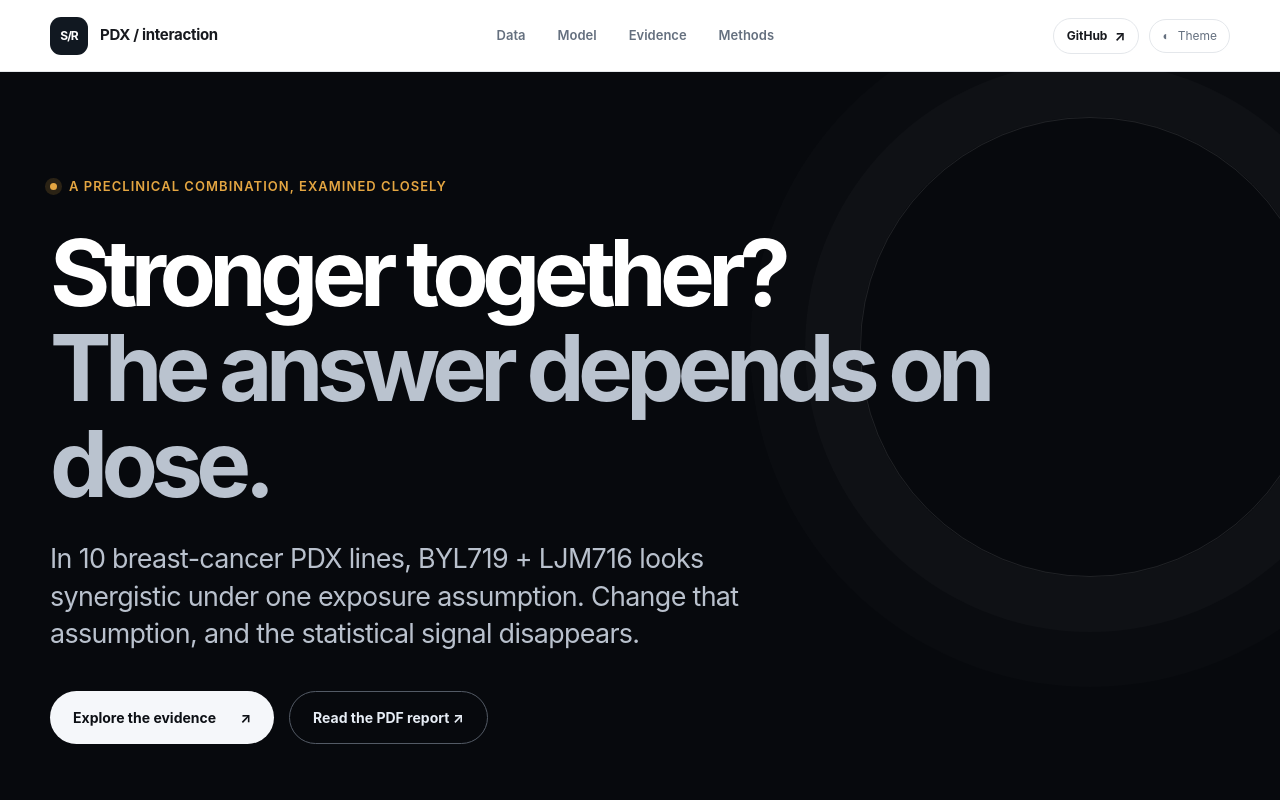
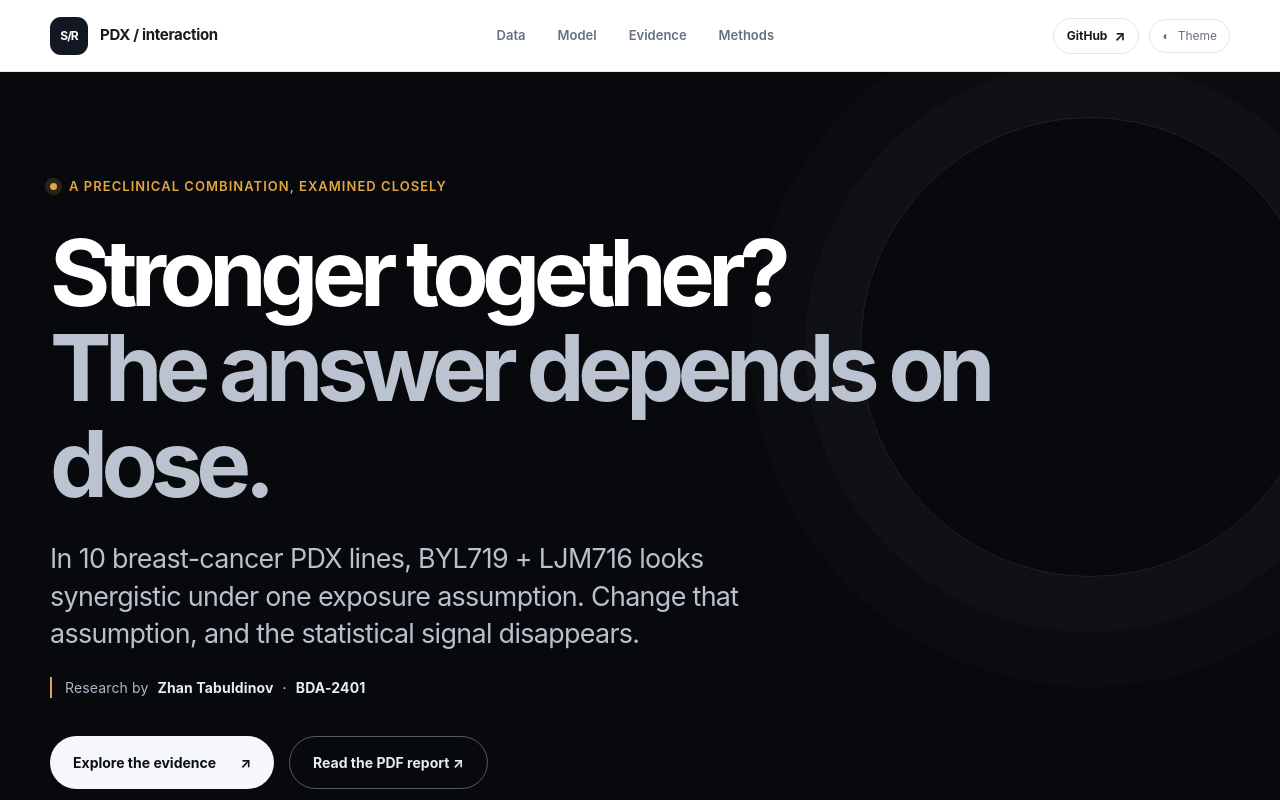
Before and after one commit to zzkhxyz/endterm-bio, a Next.js app in the folder web/: page / in a window 1280 px wide. Shown: the top 800 px of the page. Built offline with nearby package versions, Linux system fonts and the light colour scheme.

Commit message:
Show author and group on homepage

```diff
--- a/web/app/globals.css
+++ b/web/app/globals.css
@@ -29,6 +29,8 @@
 .diagnostic-row .sensitivity-row{grid-template-columns:105px minmax(0,1fr) 42px;gap:12px;min-height:20px;font-size:12px}
 .diagnostic-row .bar-track{height:16px}
 .diagnostic-row .chart-footnote{margin-top:auto}
+.hero-author{display:flex;align-items:center;flex-wrap:wrap;gap:7px 9px;width:max-content;max-width:100%;border-left:2px solid #e4a642;padding-left:13px;margin:24px 0 0;color:#e7edf5;font-size:14px;letter-spacing:.01em}
+.hero-author span:first-child{color:#aeb9c7}.hero-author strong{font-weight:700}
 
 .research-path{position:sticky;top:0;z-index:5;background:var(--bg);border-bottom:1px solid var(--border);box-shadow:0 7px 20px rgba(20,35,55,.04)}
 .research-path-inner{width:min(1180px,calc(100% - 64px));margin:auto;display:flex;overflow-x:auto;scrollbar-width:none}
--- a/web/app/page.tsx
+++ b/web/app/page.tsx
@@ -15,6 +15,6 @@ export default function Home() {
         <ThemeToggle />
       </div>
     </header>
-    <main id="top"><section className="hero"><div className="hero-inner"><div className="hero-kicker"><span className="pulse" /> A preclinical combination, examined closely</div><h1>Stronger together?<br /><span>The answer depends on dose.</span></h1><p className="hero-lede">In {lineIds.size} breast-cancer PDX lines, BYL719 + LJM716 looks synergistic under one exposure assumption. Change that assumption, and the statistical signal disappears.</p><div className="hero-actions"><a className="button-primary" href="#evidence">Explore the evidence <span aria-hidden="true">↗</span></a><a className="button-ghost" href="/report.pdf">Read the PDF report ↗</a></div><div className="hero-stat-row"><div><span>Conditional interaction</span><strong>ψ = {results.summary.psi_point.toFixed(1)}</strong></div><div><span>Equal-dose refit</span><strong>ψ = {results.dose_assumption_sensitivity.equal_dose_psi_point.toFixed(1)}</strong></div><div><span>Biological replicates per arm</span><strong>{replicatesPerArm}</strong></div></div></div></section><ResearchPath /><LazyStory /></main>
+    <main id="top"><section className="hero"><div className="hero-inner"><div className="hero-kicker"><span className="pulse" /> A preclinical combination, examined closely</div><h1>Stronger together?<br /><span>The answer depends on dose.</span></h1><p className="hero-lede">In {lineIds.size} breast-cancer PDX lines, BYL719 + LJM716 looks synergistic under one exposure assumption. Change that assumption, and the statistical signal disappears.</p><p className="hero-author"><span>Research by</span><strong>Zhan Tabuldinov</strong><span aria-hidden="true">·</span><strong>BDA-2401</strong></p><div className="hero-actions"><a className="button-primary" href="#evidence">Explore the evidence <span aria-hidden="true">↗</span></a><a className="button-ghost" href="/report.pdf">Read the PDF report ↗</a></div><div className="hero-stat-row"><div><span>Conditional interaction</span><strong>ψ = {results.summary.psi_point.toFixed(1)}</strong></div><div><span>Equal-dose refit</span><strong>ψ = {results.dose_assumption_sensitivity.equal_dose_psi_point.toFixed(1)}</strong></div><div><span>Biological replicates per arm</span><strong>{replicatesPerArm}</strong></div></div></div></section><ResearchPath /><LazyStory /></main>
   </>;
 }
```
